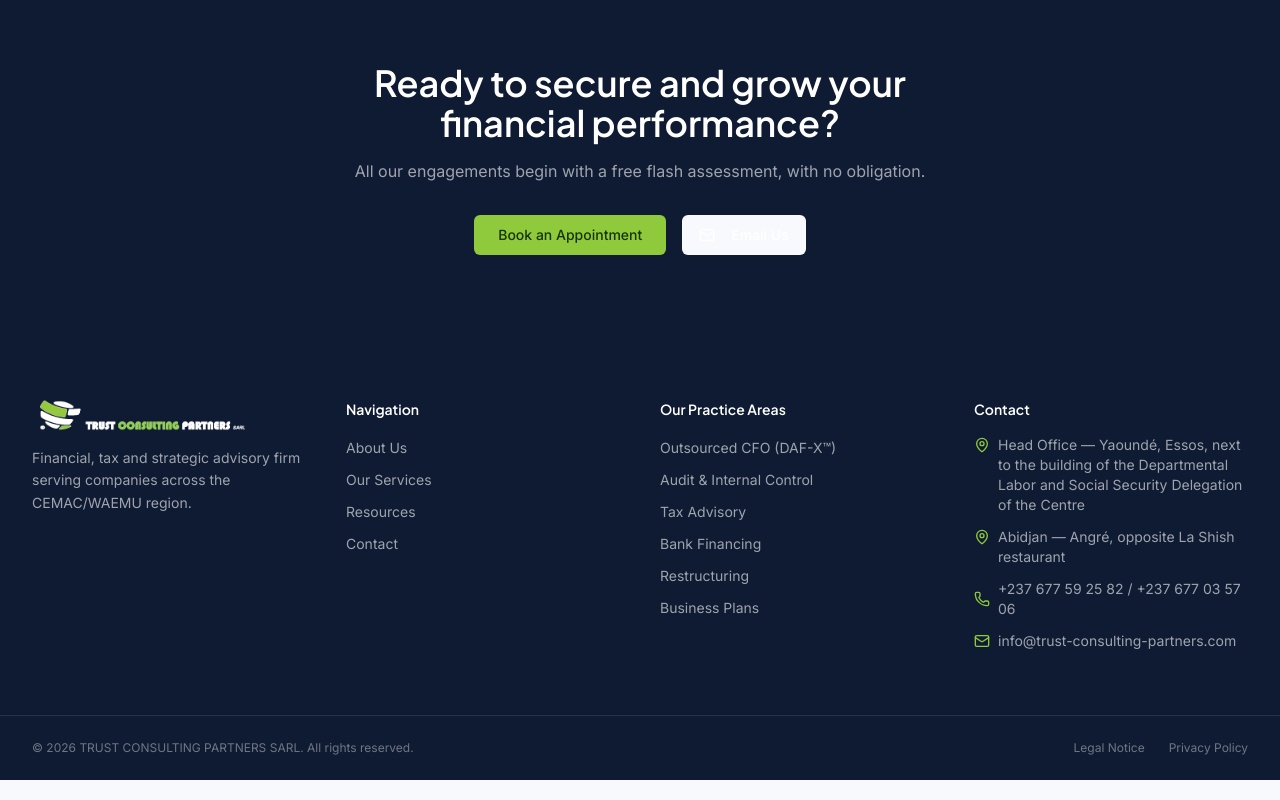
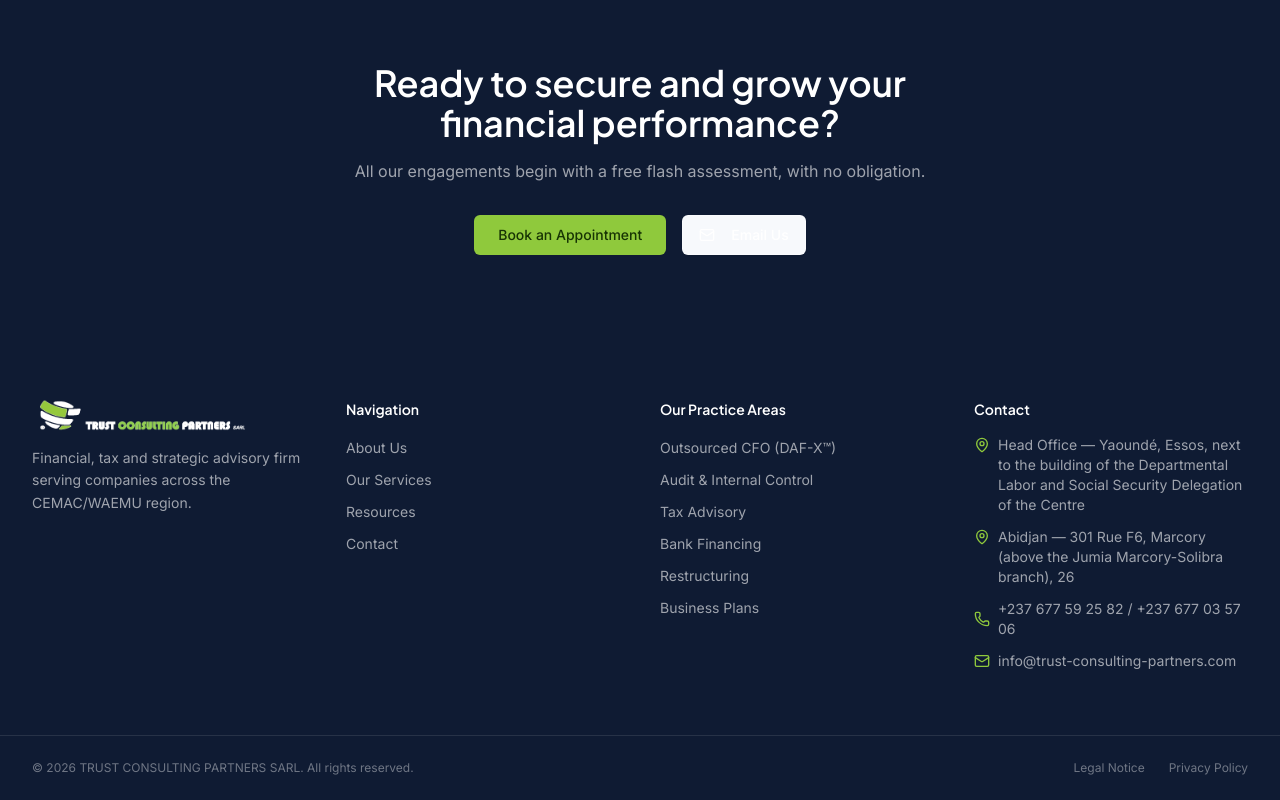
Before and after one commit to Mkbrad77/trust-consulting-partners, a Next.js app: page /en/actualites in a window 1280 px wide. Shown: the part 723-1523 px from the top of the page. Built offline with nearby package versions, Linux system fonts and the light colour scheme.

Commit message:
Mise a jour adresse bureau Abidjan (Marcory)

```diff
--- a/app/[locale]/actualites/page.tsx
+++ b/app/[locale]/actualites/page.tsx
@@ -6,10 +6,14 @@ import { Container } from "@/components/layout/container";
 import { articles } from "@/config/articles";
 import { Cta } from "@/components/home/cta";
 import type { Locale } from "@/i18n/routing";
-
+import { getAlternates } from "@/lib/seo";
 export async function generateMetadata(): Promise<Metadata> {
   const t = await getTranslations("actualitesPage.meta");
-  return { title: t("title"), description: t("description") };
+  return {
+    title: t("title"),
+    description: t("description"),
+    alternates: getAlternates("/actualites"),
+  };
 }
 
 export default async function ActualitesPage({
--- a/app/[locale]/layout.tsx
+++ b/app/[locale]/layout.tsx
@@ -56,7 +56,11 @@ export default async function RootLayout({
   const messages = await getMessages();
 
   return (
-    <html lang={locale} className={`${inter.variable} ${jakarta.variable} ${fraunces.variable}`}>
+    <html
+      lang={locale}
+      suppressHydrationWarning
+      className={`${inter.variable} ${jakarta.variable} ${fraunces.variable}`}
+    >
       <body className="flex min-h-screen flex-col">
         <NextIntlClientProvider messages={messages}>
           <Header />
--- a/config/site.ts
+++ b/config/site.ts
@@ -17,7 +17,7 @@ export const siteConfig = {
   offices: [
   { city: "Yaoundé", label: "Siège social", address: "Essos, à côté de l'immeuble de la Délégation Départementale du Travail et de la Sécurité Sociale du Centre" },
   { city: "Douala", label: "Siège N°2", address: "Bépanda, face CAMTEL" },
-  { city: "Abidjan", label: "Siège N°3", address: "Angré, face restaurant La Shish" },
+  { city: "Abidjan", label: "Siège N°3", address: "301 rue F6, Marcory (au-dessus de l'agence Jumia Marcory-Solibra), 26" },
   ],
   mainNav: [
     { label: "Notre Cabinet", href: "/notre-cabinet", children: undefined },
--- a/messages/en.json
+++ b/messages/en.json
@@ -197,7 +197,7 @@
     "list": [
       { "label": "Head Office", "address": "Essos, next to the building of the Departmental Labor and Social Security Delegation of the Centre" },
       { "label": "Office 2", "address": "Bépanda, opposite CAMTEL" },
-      { "label": "Office 3", "address": "Angré, opposite La Shish restaurant" }
+      { "label": "Office 3", "address": "301 Rue F6, Marcory (above the Jumia Marcory-Solibra branch), 26" }
     ]
   },
   "cabinet": {
@@ -212,7 +212,7 @@
     "list": [
       { "label": "Head Office", "address": "Essos, next to the building of the Departmental Labor and Social Security Delegation of the Centre" },
       { "label": "Office 2", "address": "Bépanda, opposite CAMTEL" },
-      { "label": "Office 3", "address": "Angré, opposite La Shish restaurant" }
+      { "label": "Office 3", "address": "301 Rue F6, Marcory (above the Jumia Marcory-Solibra branch), 26" }
     ]
     },
     "intro": {
@@ -267,7 +267,7 @@
     "list": [
       { "label": "Head Office", "address": "Essos, next to the building of the Departmental Labor and Social Security Delegation of the Centre" },
       { "label": "Office 2", "address": "Bépanda, opposite CAMTEL" },
-      { "label": "Office 3", "address": "Angré, opposite La Shish restaurant" }
+      { "label": "Office 3", "address": "301 Rue F6, Marcory (above the Jumia Marcory-Solibra branch), 26" }
     ]
     },
     "hero": {
--- a/messages/fr.json
+++ b/messages/fr.json
@@ -197,7 +197,7 @@
     "list": [
       { "label": "Siège social", "address": "Essos, à côté de l'immeuble de la Délégation Départementale du Travail et de la Sécurité Sociale du Centre" },
       { "label": "Siège N°2", "address": "Bépanda, face CAMTEL" },
-      { "label": "Siège N°3", "address": "Angré, face restaurant La Shish" }
+      { "label": "Siège N°3", "address": "301 rue F6, Marcory (au-dessus de l'agence Jumia Marcory-Solibra), 26" }
     ]
   },
   "cabinet": {
@@ -212,7 +212,7 @@
     "list": [
       { "label": "Siège social", "address": "Essos, à côté de l'immeuble de la Délégation Départementale du Travail et de la Sécurité Sociale du Centre" },
       { "label": "Siège N°2", "address": "Bépanda, face CAMTEL" },
-      { "label": "Siège N°3", "address": "Angré, face restaurant La Shish" }
+      { "label": "Siège N°3", "address": "301 rue F6, Marcory (au-dessus de l'agence Jumia Marcory-Solibra), 26" }
     ]
     },
     "intro": {
@@ -267,7 +267,7 @@
     "list": [
       { "label": "Siège social", "address": "Essos, à côté de l'immeuble de la Délégation Départementale du Travail et de la Sécurité Sociale du Centre" },
       { "label": "Siège N°2", "address": "Bépanda, face CAMTEL" },
-      { "label": "Siège N°3", "address": "Angré, face restaurant La Shish" }
+      { "label": "Siège N°3", "address": "301 rue F6, Marcory (au-dessus de l'agence Jumia Marcory-Solibra), 26" }
     ]
     },
     "hero": {
```
